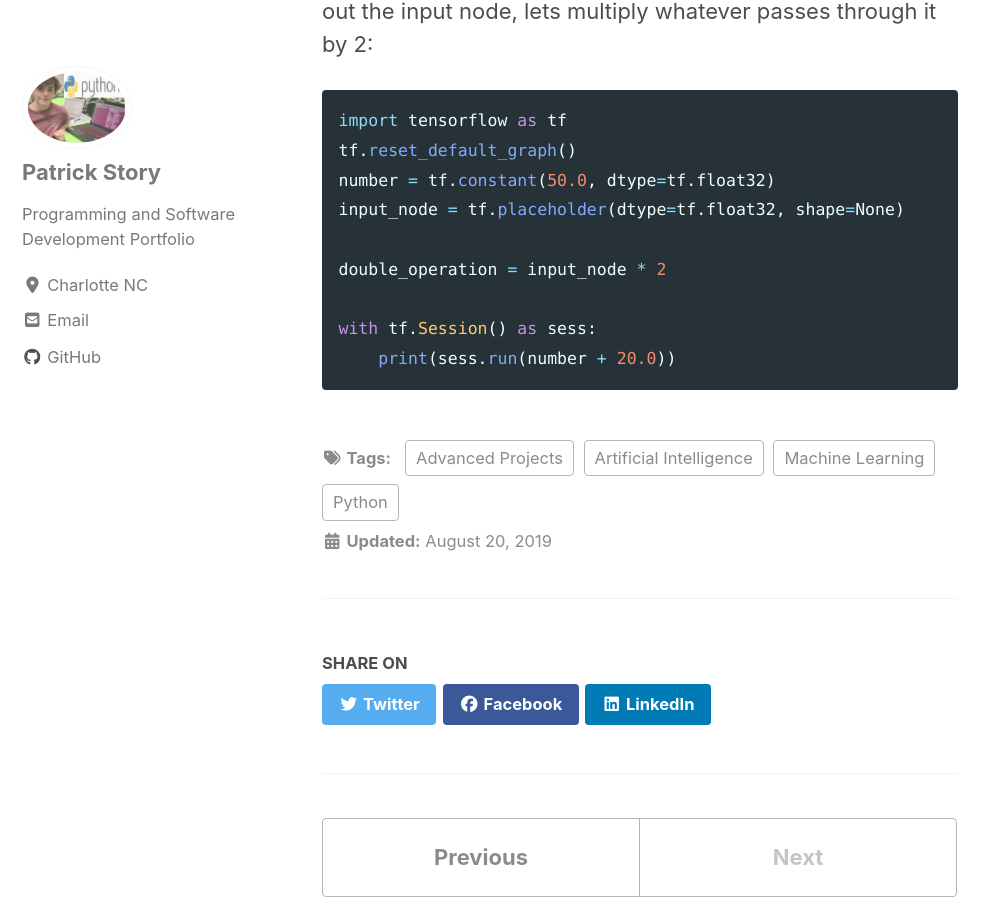
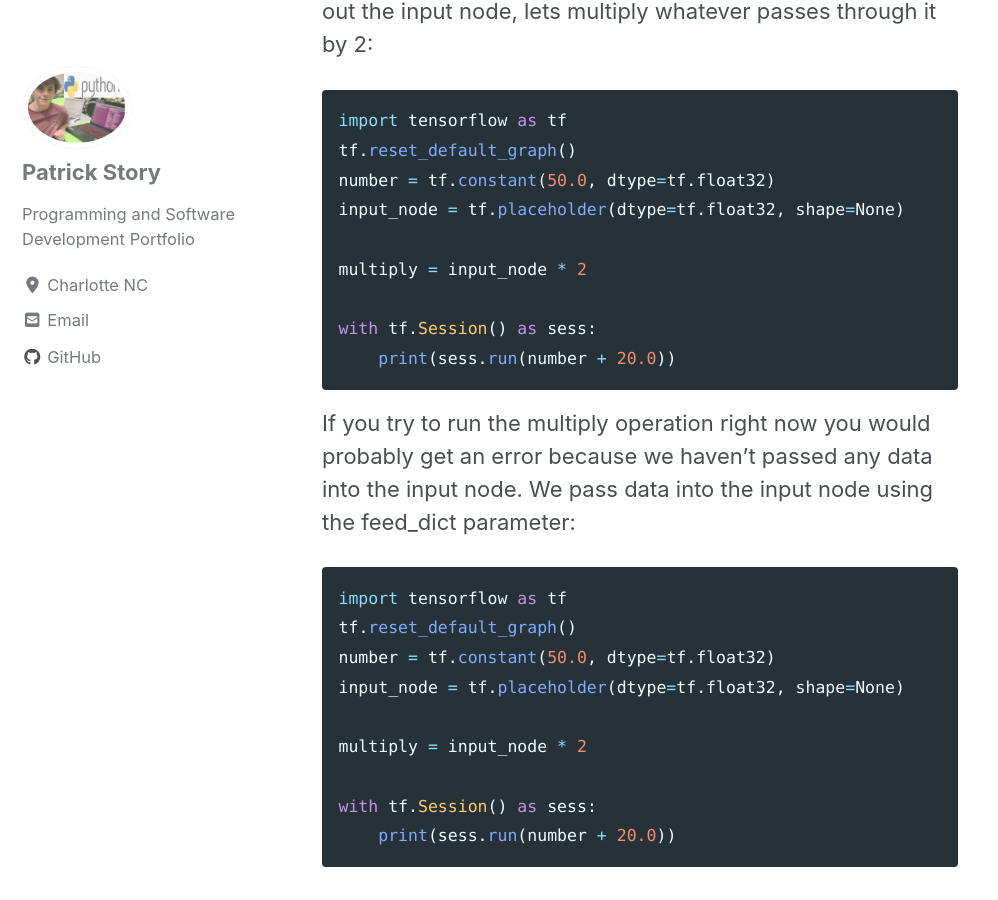
Before and after one commit to Patchyst/Patchyst.github.io, a Jekyll site: the page built from _posts/2019-08-20-tensorflow.md, in a window 1280 px wide and 900 px high, scrolled down 4216 px. Shown: the whole window, without its empty margins (0-998 px from the left). Built offline with Jekyll 4.4.1, drawn with Linux system fonts in a browser that asks for light colours; cached includes are drawn as plain includes; nearby versions of some CDN libraries.

Commit message:
updating Tensor Flow project

````diff
--- a/_posts/2019-08-20-tensorflow.md
+++ b/_posts/2019-08-20-tensorflow.md
@@ -61,8 +61,20 @@ tf.reset_default_graph()
 number = tf.constant(50.0, dtype=tf.float32)
 input_node = tf.placeholder(dtype=tf.float32, shape=None)
 
-double_operation = input_node * 2
+multiply = input_node * 2
 
 with tf.Session() as sess:
     print(sess.run(number + 20.0))
 ```
+If you try to run the multiply operation right now you would probably get an error because we haven't passed any data into the input node. We pass data into the input node using the feed_dict parameter:
+```python
+import tensorflow as tf
+tf.reset_default_graph()
+number = tf.constant(50.0, dtype=tf.float32)
+input_node = tf.placeholder(dtype=tf.float32, shape=None)
+
+multiply = input_node * 2
+
+with tf.Session() as sess:
+    print(sess.run(number + 20.0))
+```
````
